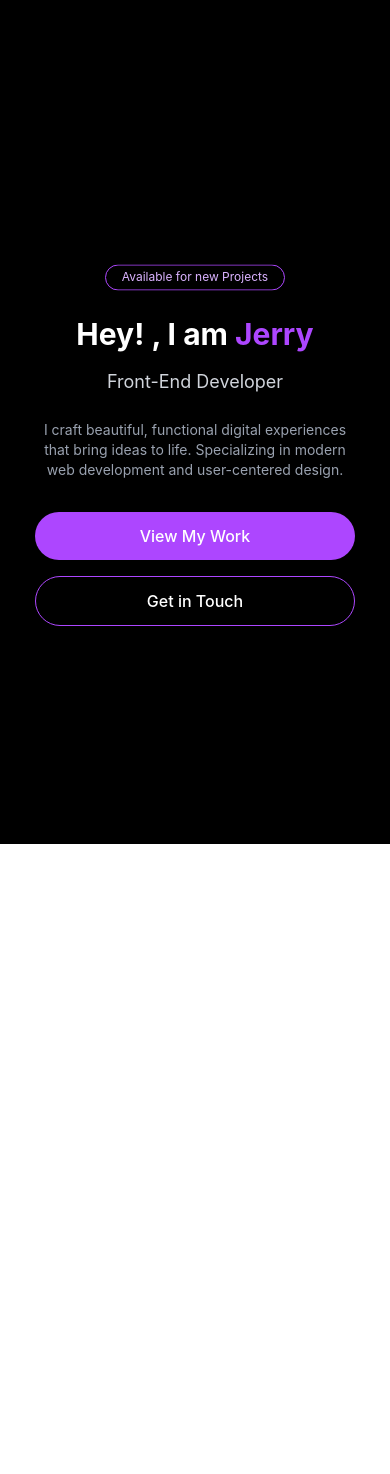
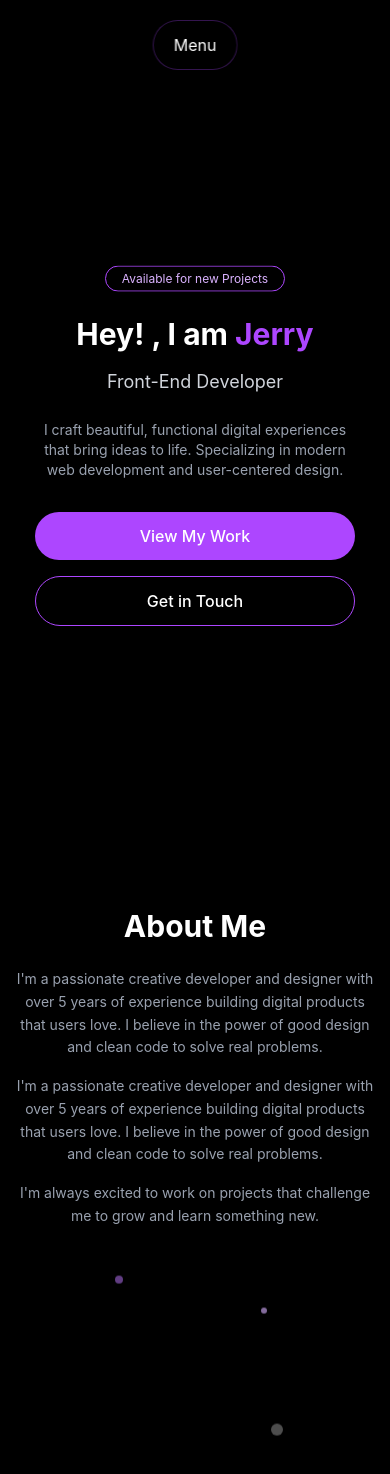
Before and after one commit to jerryjohnsoffl/portfolio, a React app: page / in a window 390 px wide. Shown: the top 1474 px of the page. Before the commit the page ends 844 px from the top, so only its background shows below. Built offline with nearby package versions, Linux system fonts and the light colour scheme; the HTML template or start-up script is replaced by a standard one.

Commit message:
About added

```diff
--- /dev/null
+++ b/src/About/About.jsx
@@ -0,0 +1,43 @@
+import React from 'react'
+
+const About = () => {
+  return (
+    <section
+    id="about"
+    className="px-4 sm:px-6 py-16 sm:py-24 max-w-6xl mx-auto"
+    >
+        <div className="flex flex-col md:flex-row items-center gap-10 md:gap-16">
+            <div className="flex-1 text-center md:text-left opacity-0 animate-fade-up">
+                <h2 className="text-3xl sm:text-4xl font-bold text-white mb-6">
+                    About Me
+                </h2>
+                <p className="text-gray-400 text-sm sm:text-base leading-relaxed mb-4">
+                    I'm a passionate creative developer and designer with over 5
+                    years of experience building digital products that users love. I
+                    believe in the power of good design and clean code to solve real
+                    problems.
+                </p>
+                <p className="text-gray-400 text-sm sm:text-base leading-relaxed mb-4">
+                    I'm a passionate creative developer and designer with over 5
+                    years of experience building digital products that users love. I
+                    believe in the power of good design and clean code to solve real
+                    problems.
+                </p>
+                <p className="text-gray-400 text-sm sm:text-base leading-relaxed">
+                    I'm always excited to work on projects that challenge me to grow
+                    and learn something new.
+                </p>
+            </div>
+            <div className="flex-1 flex items-center justify-center opacity-0 animate-fade-up [animation-delay:0.2s]">
+                <div className="relative w-48 h-48 sm:w-64 sm:h-64 flex items-center justify-center">
+                    <span className="absolute top-2 left-4 w-2 h-2 bg-purple-400 rounded-full opacity-50 animate-float"></span>
+                    <span className="absolute bottom-6 right-2 w-3 h-3 bg-white rounded-full opacity-30 animate-float [animation-delay:0.5s]"></span>
+                    <span className="absolute top-10 right-6 w-1.5 h-1.5 bg-purple-300 rounded-full opacity-60 animate-float [animation-delay:1s]"></span>
+                </div>
+            </div>
+        </div>
+    </section>
+  )
+}
+
+export default About
--- a/src/App.jsx
+++ b/src/App.jsx
@@ -5,6 +5,7 @@ import viteLogo from './assets/vite.svg'
 import './App.css'
 import Navbar from './components/Navbar'
 import Hero from './Hero/Hero'
+import About from './About/About'
 
 function App() {
   const [count, setCount] = useState(0)
@@ -14,6 +15,7 @@ function App() {
       <div className="bg-black min-h-screen">
         <Navbar />
         <Hero />
+        <About />
       </div>
     </>
   )
--- a/src/components/Navbar.jsx
+++ b/src/components/Navbar.jsx
@@ -27,6 +27,28 @@ const Navbar = () => {
 
             }
         </div>
+
+        <div className="sm:hidden">
+            <button
+            onClick={() => setMenuOpen(!menuOpen)}
+            className="bg-black/40 backdrop-blur-md border border-purple-500/30 rounded-full px-5 py-3 text-white"
+            >
+                Menu
+            </button>
+            {menuOpen && (
+                <div className="mt-2 flex flex-col gap-1 bg-black/70 backdrop-blur-md border border-purple-500/30 rounded-2xl p-3">
+                    {links.map((link) => (
+                        <a
+                        key={link.name}
+                        href={link.href}
+                        className="text-gray-300 hover:text-purple-400 text-sm font-medium text-center py-2"
+                        >
+                            {link.name}
+                        </a>
+                    ))}
+                </div>
+            )}
+        </div>
     </nav>
   )
 }
--- /dev/null
+++ b/src/components/Socials.jsx
@@ -0,0 +1,9 @@
+import React from 'react'
+
+const Socials = () => {
+  return (
+    <div>Socials</div>
+  )
+}
+
+export default Socials
```
